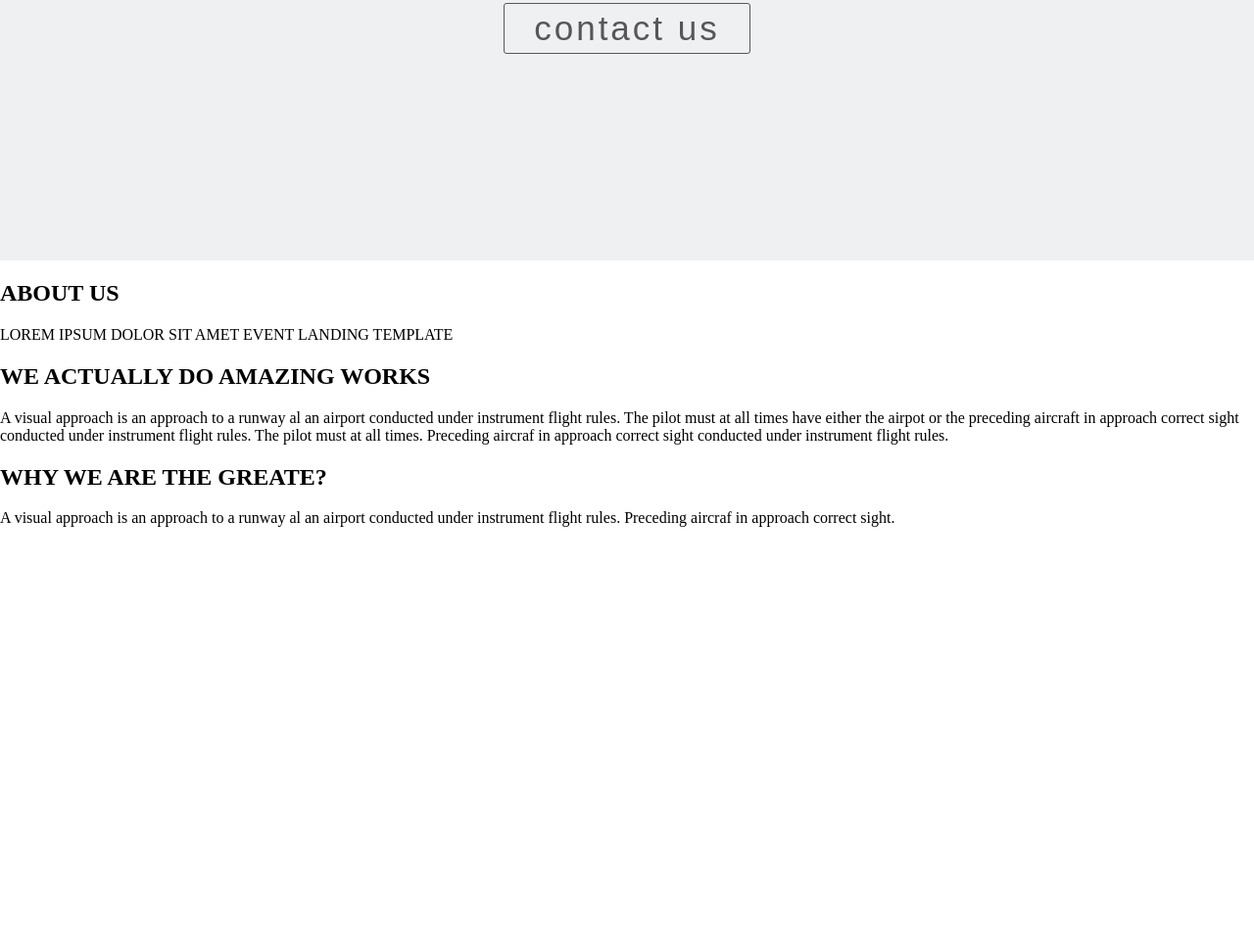
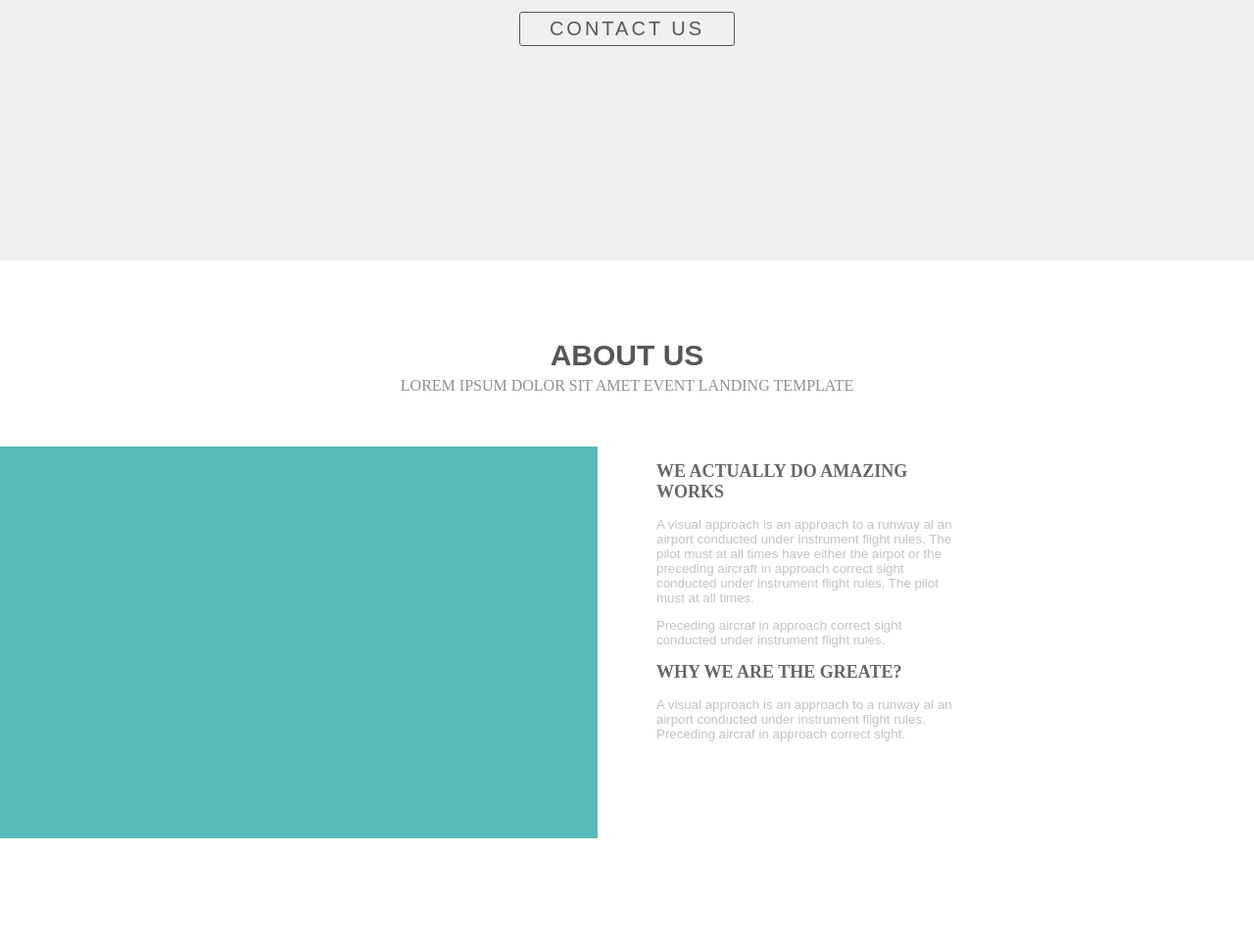
Before and after one commit to YurkevichVA/Shopno, a plain HTML site: page index.html in a window 1280 px wide. Shown: the part 534-1500 px from the top of the page at 98% size. Drawn offline with Linux system fonts and the light colour scheme.

Commit message:
partly section 2

```diff
--- a/general_styles.css
+++ b/general_styles.css
@@ -5,3 +5,21 @@ html, body {
 section {
     height: 100%;
 }
+
+h1 {
+    font-family: Arial, Helvetica, sans-serif;
+    font-size: 30px;
+    margin-top: 80px;
+    margin-bottom: 5px;
+    color: #575759;
+}
+
+.subtitle {
+    color: #8e908f;
+}
+
+.gallery {
+    width: 500px;
+    height: 400px;
+    background-color: rgb(87, 186, 184);
+}
--- a/index.html
+++ b/index.html
@@ -4,6 +4,7 @@
     <meta charset="UTF-8">
     <link rel="stylesheet" href="./general_styles.css">
     <link rel="stylesheet" href="./style.css">
+    <link rel="stylesheet" href="./style2.css">
 </head>
 <body>
     <section class="first_section">
@@ -24,18 +25,26 @@
             <div>
                 <span><span class="background_a9eee7">AGANCY</span> CORPORATE SHOPNO THEME</span>
             </div>
-            <div class="contact_us">contact us</div>
+            <div class="contact_us">CONTACT US</div>
         </div>
     </section>
-    <section>
-        <h1>ABOUT US</h1>
-        <span>LOREM IPSUM DOLOR SIT AMET EVENT LANDING TEMPLATE</span>
-        <div></div>
-        <h2>WE ACTUALLY DO AMAZING WORKS</h2>
-        <span>A visual approach is an approach to a runway al an airport conducted under instrument flight rules. The pilot must at all times have either the airpot or the preceding aircraft in approach correct sight conducted under instrument flight rules. The pilot must at all times.</span>
-        <span>Preceding aircraf in approach correct sight conducted under instrument flight rules.</span>
-        <h2>WHY WE ARE THE GREATE?</h2>
-        <span>A visual approach is an approach to a runway al an airport conducted under instrument flight rules. Preceding aircraf in approach correct sight.</span>
+    <section class="second_section">
+        <div class="title1">
+            <h1>ABOUT US</h1>
+            <span class="subtitle">LOREM IPSUM DOLOR SIT AMET EVENT LANDING TEMPLATE</span>
+        </div>
+        <div class="content_2">
+            <div class="gallery"></div>
+            <div class="text_second">
+                <div style="margin-right: 300px;">
+                    <h2>WE ACTUALLY DO AMAZING WORKS</h2>
+                    <p class="paragraph">A visual approach is an approach to a runway al an airport conducted under instrument flight rules. The pilot must at all times have either the airpot or the preceding aircraft in approach correct sight conducted under instrument flight rules. The pilot must at all times.</p>
+                    <p class="paragraph">Preceding aircraf in approach correct sight conducted under instrument flight rules.</p>
+                    <h2>WHY WE ARE THE GREATE?</h2>
+                    <p class="paragraph">A visual approach is an approach to a runway al an airport conducted under instrument flight rules. Preceding aircraf in approach correct sight.</p>
+                </div>
+            </div>
+        </div>
     </section>
     <section>
         <h1>FETURED WORKS</h1>
--- a/style.css
+++ b/style.css
@@ -59,7 +59,7 @@
 }
 .contact_us {
     font-weight: lighter;
-    font-size: 35px;
+    font-size: 20px;
     text-shadow: none;
     border: solid 1px #575759;
     border-radius: 3px;
--- /dev/null
+++ b/style2.css
@@ -0,0 +1,37 @@
+.second_section {
+    text-align: center;
+}
+
+.title1 {
+    height: 5%;
+}
+
+.content_2 {
+    height: 95%;
+    display: flex;
+    flex-direction: row;
+    margin-top: 70px;
+    gap: 60px;
+}
+
+.text_second {
+    width: 50%;
+    height: 100%;
+    text-align: left;
+}
+
+h2 {
+    font-size: large;
+    color: #666867;
+}
+
+.paragraph {
+    font-family: Arial, Helvetica, sans-serif;
+    font-weight: lighter;
+    color: #c1c3c2;
+    font-size: smaller;
+}
+
+.gallery {
+    width: 50%;
+}
```
